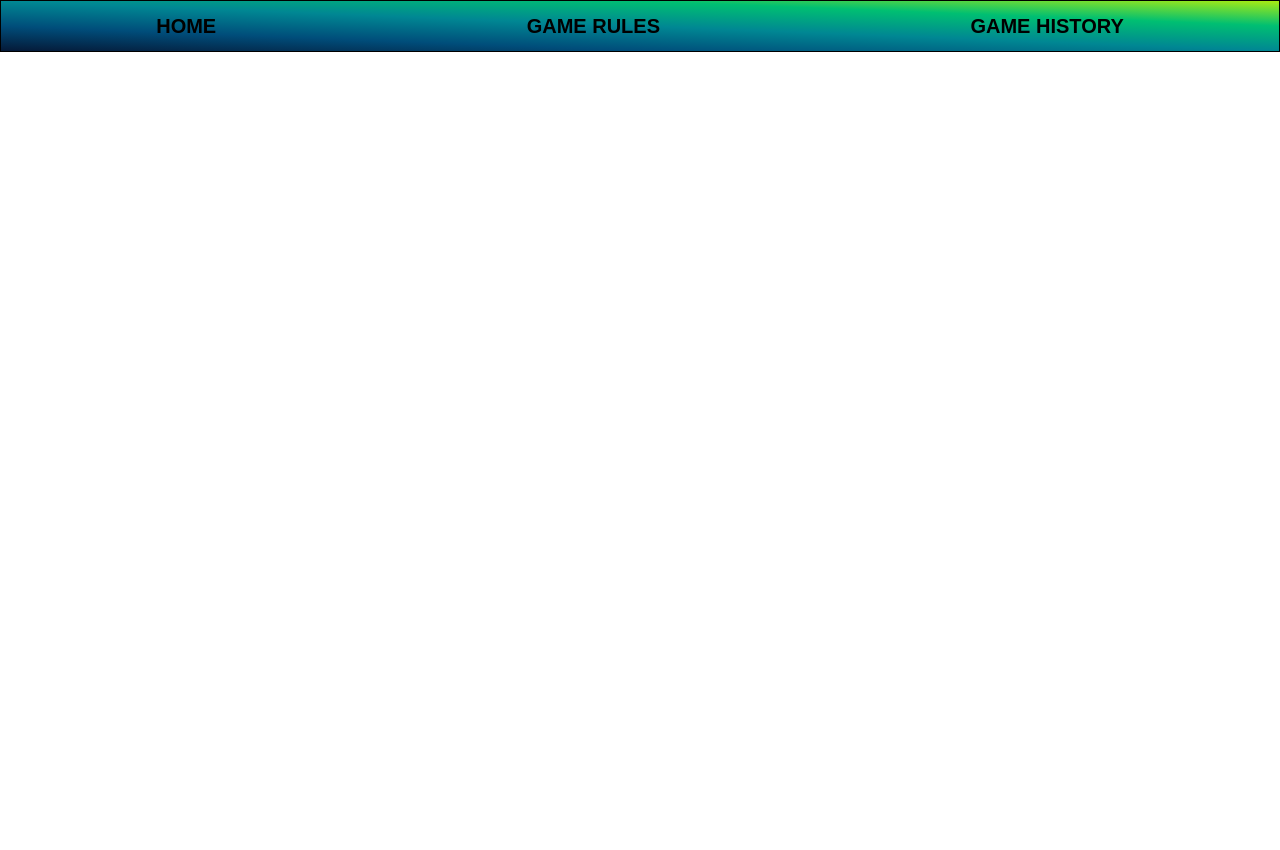
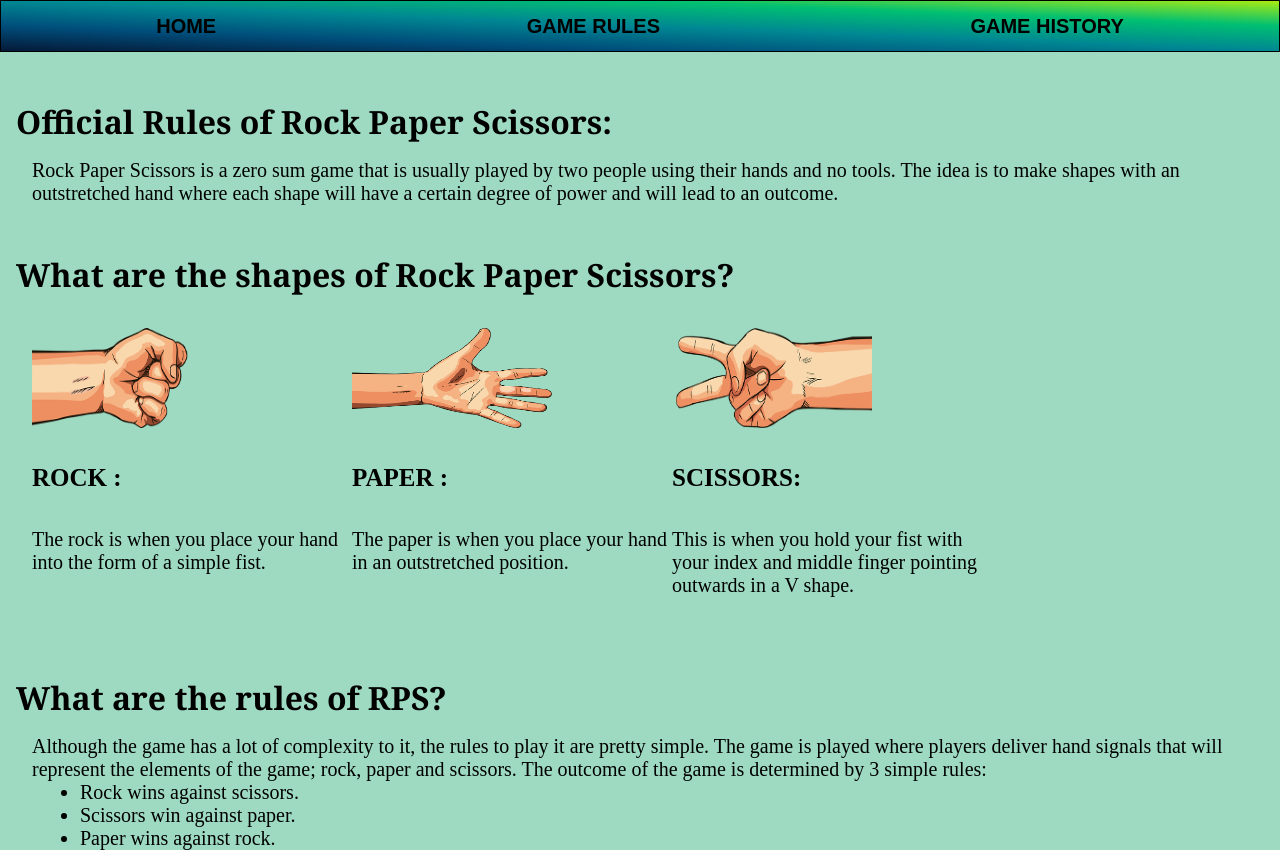
Before and after one commit to RohillaNisha/Rock-Paper-Scissors, a plain HTML site: page Rock Paper Scissor/Gamerules.html in a window 1280 px wide. Before the commit the page ends 800 px from the top, so only its background shows below. Drawn offline with Linux system fonts and the light colour scheme.

Commit message:
game rules added

```diff
--- a/Rock Paper Scissor/Gamerules.html
+++ b/Rock Paper Scissor/Gamerules.html
@@ -1,16 +1,16 @@
 <!DOCTYPE html>
 <html lang="en">
   <head>
-    <meta charset="UTF-8">
-    <meta http-equiv="X-UA-Compatible" content="IE=edge">
-    <meta name="viewport" content="width=device-width, initial-scale=1.0">
-    <link rel="stylesheet" href="style.css">
+    <meta charset="UTF-8" />
+    <meta http-equiv="X-UA-Compatible" content="IE=edge" />
+    <meta name="viewport" content="width=device-width, initial-scale=1.0" />
+    <link rel="stylesheet" href="style.css" />
     <script src="main.js"></script>
-
 
     <title>Rock Paper Scissor</title>
   </head>
-<body>
+  <body class="rule-body">
+
     <header>
       <nav class="navbar">
         <a id="home" href="Home.html"> HOME</a>
@@ -18,5 +18,65 @@
         <a id="gamehistory" href="Gamehistory.html"> GAME HISTORY</a>
       </nav>
     </header>
+
+  <div class="rules-container">
+    <h1 class="rule-titles">Official Rules of Rock Paper Scissors:</h1>
+
+    <p class="rules-text">
+      Rock Paper Scissors is a zero sum game that is usually played by two
+      people using their hands and no tools. The idea is to make shapes with an
+      outstretched hand where each shape will have a certain degree of power and
+      will lead to an outcome.
+    </p>
+
+    <h1 class="rule-titles">What are the shapes of Rock Paper Scissors?</h1>
+<div class="shapes">
+    <img id="rock-img" src="rock1.png" alt="rock hand image" width="200rem" height="100rem" />
+    <img id="paper-img"
+        src="paper2.png"
+        alt="paper hand image"
+        width="200rem"
+        height="100rem"
+      />
+
+      <img id="scissors-img"
+        src="scissors1.png"
+        alt="scissors hand image"
+        width="200rem"
+        height="100rem"
+      />
+
+    <h3 class="symbol-rock">
+      ROCK : </h3>
+
+      <h3 class="symbol-paper">
+        PAPER : </h3>
+
+        <h3 class="symbol-scissors">
+          SCISSORS:
+
+    </h3>
+    <p class="symbol-text1">
+      The rock is when you place your hand into the form of a simple fist.
+    </p>
+    <p class="symbol-text2">The paper is when you place your hand in an outstretched position.</p>
+    <p class="symbol-text3">
+      This is when you hold your fist with your index and middle finger pointing
+      outwards in a V shape.
+    </p>
+    </div>
+    <h1 class="rule-titles">What are the rules of RPS?</h1>
+    <p class="rules-text">
+      Although the game has a lot of complexity to it, the rules to play it are
+      pretty simple. The game is played where players deliver hand signals that
+      will represent the elements of the game; rock, paper and scissors. The
+      outcome of the game is determined by 3 simple rules:
+      <ul id="rules">
+        <li>Rock wins against scissors.</li>
+        <li>Scissors win against paper.</li>
+        <li>Paper wins against rock.</li>
+      </ul>
+    </p>
+  </div>
 </body>
 </html>
--- /dev/null
+++ b/Rock Paper Scissor/gridhelp.css
@@ -0,0 +1,100 @@
+body {
+  height: 80vh;
+}
+.container {
+  min-height: 100%;
+  width: 70%;
+  outline: 1px dotted black;
+  display: grid;
+  gap: 5px;
+  grid-template-columns: 1.5fr 2.5fr 2.5fr 1.5fr;
+  grid-template-rows: 1fr 2.5fr 2.5fr 2.5fr 1fr;
+  grid-template-areas:
+    "header header header header"
+    " aside p1 p2 p3"
+    "aside p4 p5 p6"
+    "aside section section section"
+    "footer footer footer footer";
+}
+
+.header {
+  text-align: center;
+  grid-area: header;
+  background-color: aqua;
+}
+
+.aside {
+  text-align: center;
+  align-self: stretch;
+  grid-area: aside;
+  background-color: green;
+}
+.p1 {
+  text-align: center;
+  grid-area: p1;
+  background-color: blueviolet;
+  color: black;
+  padding: 10px;
+}
+
+.p2 {
+  text-align: center;
+  grid-area: p2;
+  background-color: blueviolet;
+  color: black;
+  padding: 10px;
+}
+
+.p3 {
+  text-align: center;
+  grid-area: p3;
+  background-color: aquamarine;
+  color: black;
+  padding: 10px;
+}
+
+.p4 {
+  text-align: center;
+  grid-area: p4;
+  background-color: cadetblue;
+  color: black;
+  padding: 10px;
+}
+
+.p5 {
+  text-align: center;
+  grid-area: p5;
+  background-color: cornflowerblue;
+  color: black;
+  padding: 10px;
+}
+.p6 {
+  text-align: center;
+  grid-area: p6;
+  background-color: darkcyan;
+  color: black;
+  padding: 10px;
+}
+
+.main {
+  text-align: center;
+  grid-area: section;
+  background-color: chocolate;
+}
+
+.foot {
+  text-align: center;
+  grid-area: footer;
+  background-color: aquamarine;
+}
+
+/*
+  .p6 {
+    background-color: darkseagreen;
+  }
+  .p7 {
+    background-color: hotpink;
+    grid-column: 2 / span 2;
+  }
+
+  */
--- a/Rock Paper Scissor/style.css
+++ b/Rock Paper Scissor/style.css
@@ -212,3 +212,87 @@ th {
   flex-direction: column;
   align-items: center;
 }
+
+/* Game Rules Styling */
+
+.rule-body {
+  background-color: #9edac2;
+}
+/*.rules-container {
+  display: flex;
+  flex-direction: column;
+  margin-right: 5rem;
+}*/
+
+.rule-titles {
+  display: flex;
+  justify-content: flex-start;
+  font-family: Georgia, "Times New Roman", Times, serif;
+  margin-top: 3rem;
+  margin-bottom: 1rem;
+  margin-left: 1rem;
+}
+
+.rules-text {
+  font-size: 20px;
+  margin-left: 2rem;
+}
+
+.shapes {
+  margin: 2rem;
+  min-height: 20%;
+  width: 60%;
+  display: grid;
+  justify-content: space-between;
+  grid-template-rows: 1fr 1fr 1fr;
+  grid-template-columns: 20rem 20rem 20rem;
+  grid-template-areas:
+    "photo1 photo2 photo3"
+    "name1 name2 name3"
+    "des1 des2 des3";
+}
+
+#rock-img {
+  grid-area: photo1;
+}
+#paper-img {
+  grid-area: photo2;
+}
+#scissors-img {
+  grid-area: photo3;
+}
+
+.symbol-rock {
+  grid-area: name1;
+  font-size: 25px;
+  align-self: center;
+}
+.symbol-paper {
+  grid-area: name2;
+  font-size: 25px;
+  align-self: center;
+}
+
+.symbol-scissors {
+  grid-area: name3;
+  font-size: 25px;
+  align-self: center;
+}
+
+.symbol-text1 {
+  grid-area: des1;
+  font-size: 20px;
+}
+.symbol-text2 {
+  grid-area: des2;
+  font-size: 20px;
+}
+.symbol-text3 {
+  grid-area: des3;
+  font-size: 20px;
+}
+
+#rules {
+  font-size: 20px;
+  margin-left: 5rem;
+}
```
Also changed, not shown: Rock Paper Scissor/Game_styling/Home.html (deleted, +0 -37 lines), Rock Paper Scissor/paper2.png (added), Rock Paper Scissor/rock1.png (added), Rock Paper Scissor/scissors1.png (added). Lines whose indentation alone changed are shown as unchanged.
